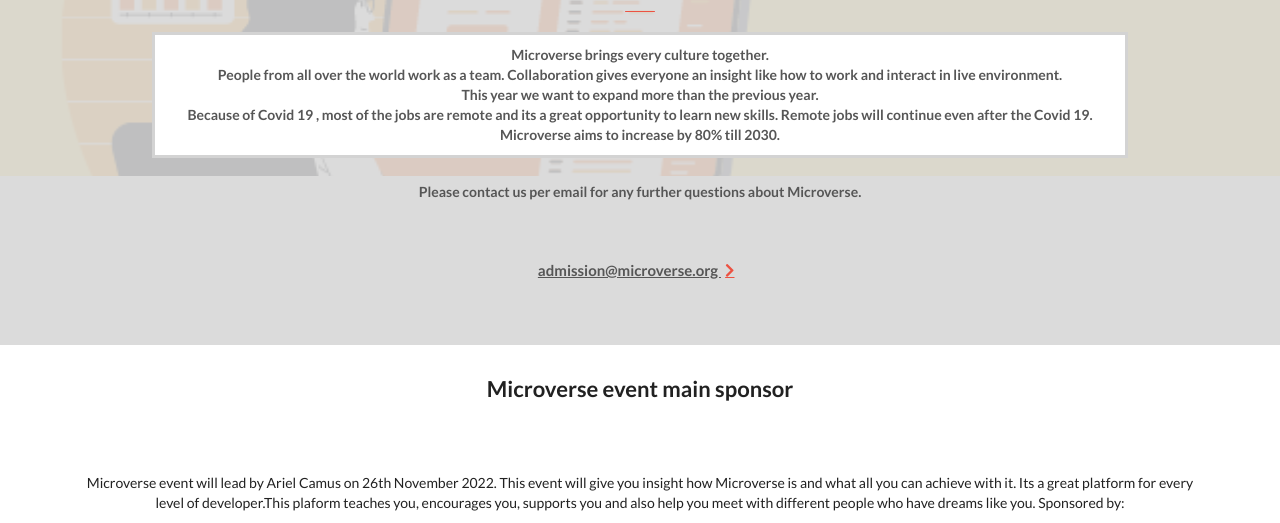
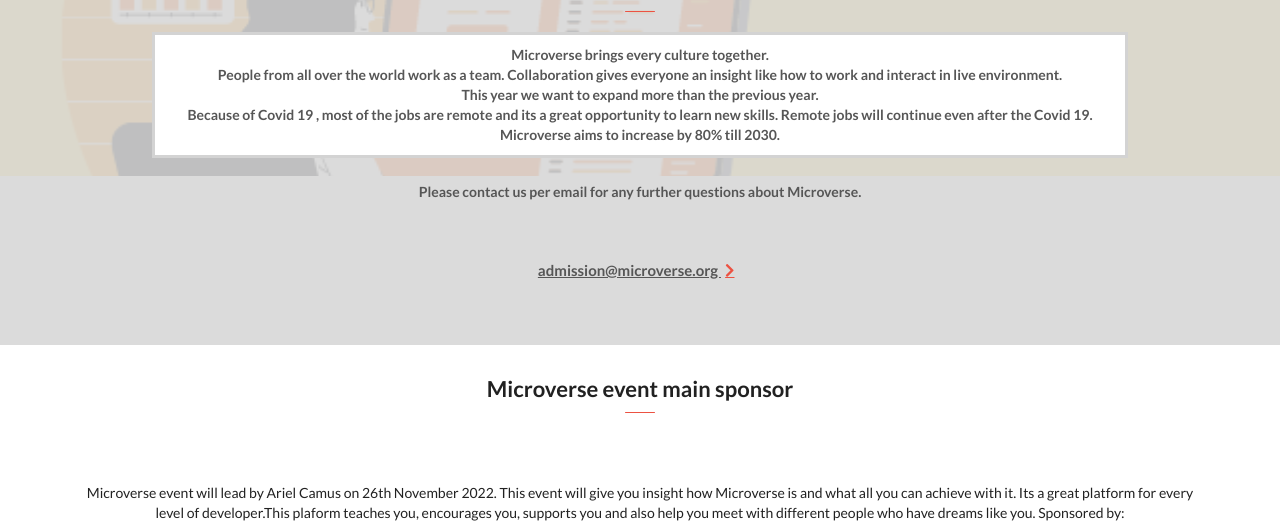
Before and after one commit to silviatofana/Conference-Capstone, a website: page about.html in a window 1280 px wide. Shown: the part 280-803 px from the top of the page. Drawn offline with nearby package versions, Linux system fonts and the light colour scheme; a web font is replaced by a local one.

Commit message:
2th reviewer changes nedeed

```diff
--- a/about.html
+++ b/about.html
@@ -65,7 +65,7 @@
     </section>
 
     <section class="scontainer" id="sponsor">
-        <h2 class="sheading">Microverse event main sponsor</h2>
+        <h2 class="sheading section-title">Microverse event main sponsor</h2>
         <p class="sdesc">Microverse event will lead by Ariel Camus on 26th November 2022. This event will give you insight how Microverse is and what all you can achieve with it. Its a great platform for every level of developer.This plaform teaches you, encourages you, supports you and also help you meet with different people who have dreams like you. Sponsored by:
         </p>
         <img class="blogo" src="img/techcrunchlogo.png" alt="Tech Crunch logo">
```
